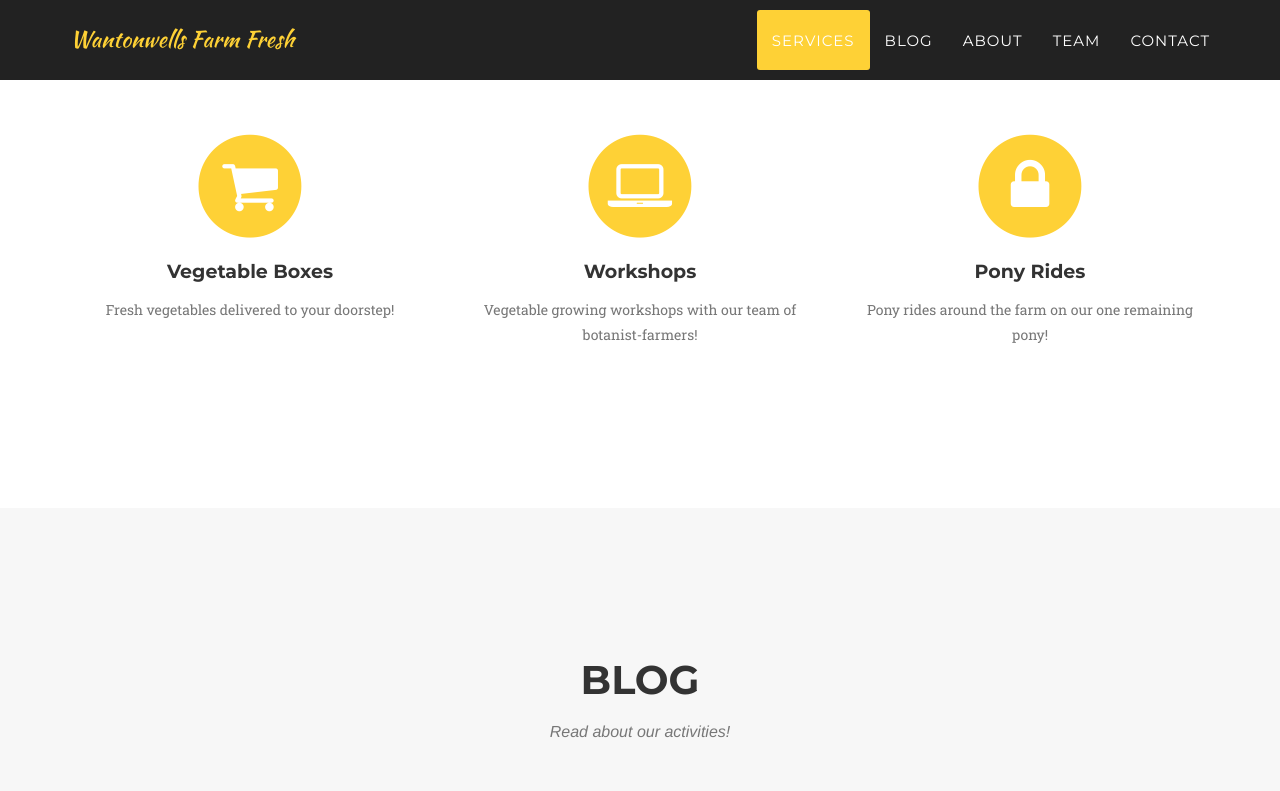
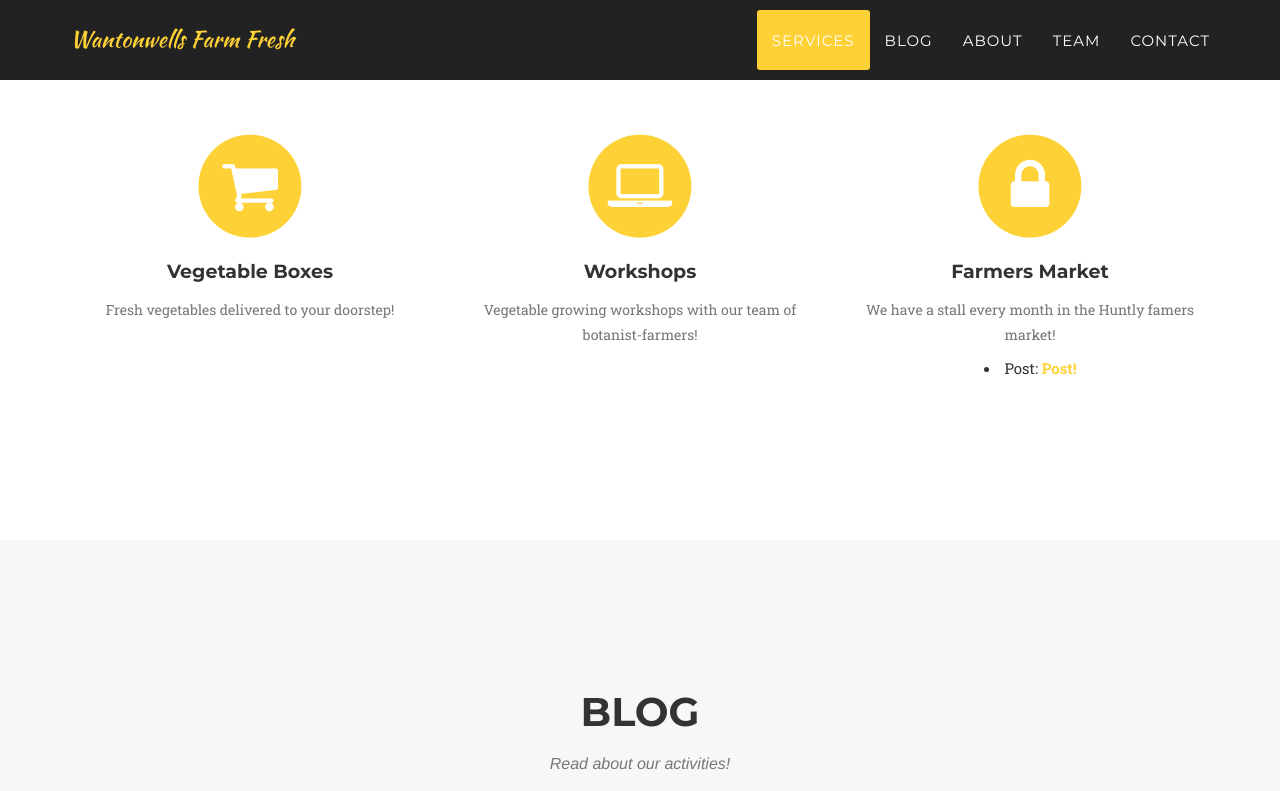
Before and after one commit to pollypeaches/pollypeaches.github.io, a Jekyll site: the page built from index.html, in a window 1280 px wide and 900 px high, scrolled down 1013 px, cut to the strip 0-791 px from the top of the window. Built offline with Jekyll 4.4.1, drawn with Linux system fonts in a browser that asks for light colours; some web fonts are replaced.

Commit message:
edited the layouts and stuff

```diff
--- a/_includes/modals.html
+++ b/_includes/modals.html
@@ -16,6 +16,12 @@
                             <hr class="star-primary">
                             <img src="{{ post.img }}" class="img-responsive img-centered" alt="{{ post.alt }}">
                             <p>{{ post.description }}</p>
+                            <ul class="list-inline item-details">
+                                <li>External Link:
+                                    <strong><a href="{{ post.link }}">{{ post.link-text }}</a>
+                                    </strong>
+                                </li>
+                            </ul>
                             <button type="button" class="btn btn-default" data-dismiss="modal"><i class="fa fa-times"></i> Close</button>
                         </div>
                     </div>
--- a/_includes/services.html
+++ b/_includes/services.html
@@ -29,8 +29,14 @@
                         <i class="fa fa-circle fa-stack-2x text-primary"></i>
                         <i class="fa fa-lock fa-stack-1x fa-inverse"></i>
                     </span>
-                    <h4 class="service-heading">Pony Rides</h4>
-                    <p class="text-muted">Pony rides around the farm on our one remaining pony!</p>
+                    <h4 class="service-heading">Farmers Market</h4>
+                    <p class="text-muted">
+                        We have a stall every month in the Huntly famers market!
+                        <li>Post:
+                            <strong><a href="#blogPost5" class="portfolio-link" data-toggle="modal">Post!</a>
+                            </strong>
+                        </li>
+                    </p>
                 </div>
             </div>
         </div>
```
Also changed, not shown: _includes/instagram.html (added, +21 -0 lines).
